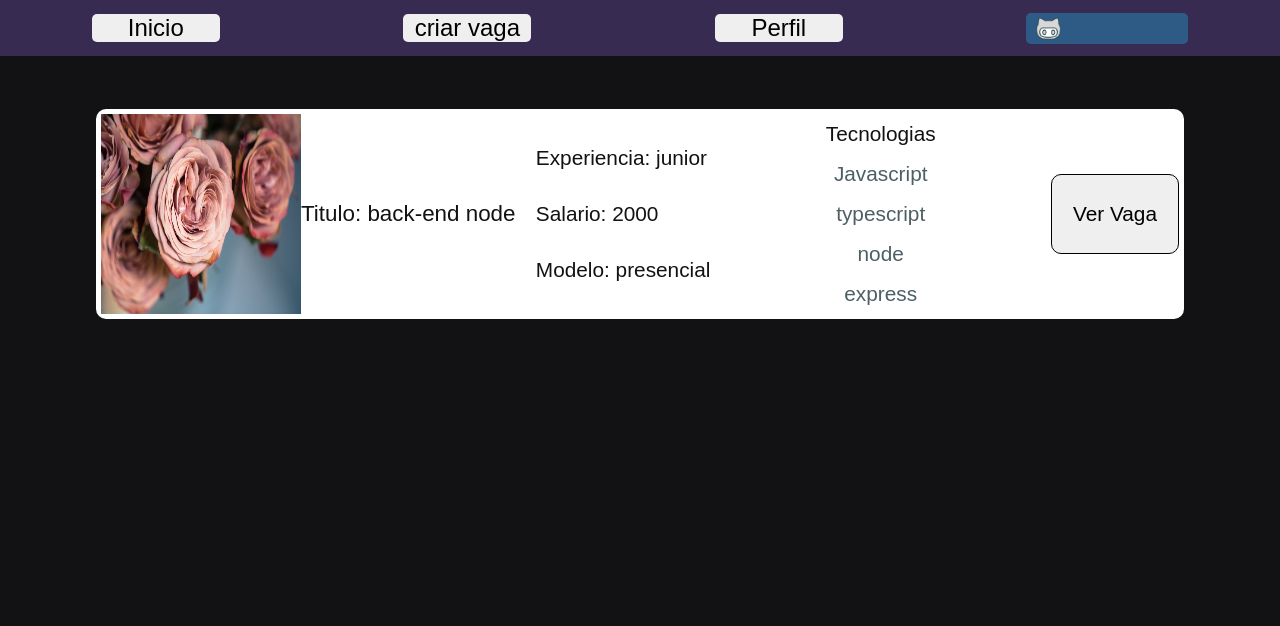
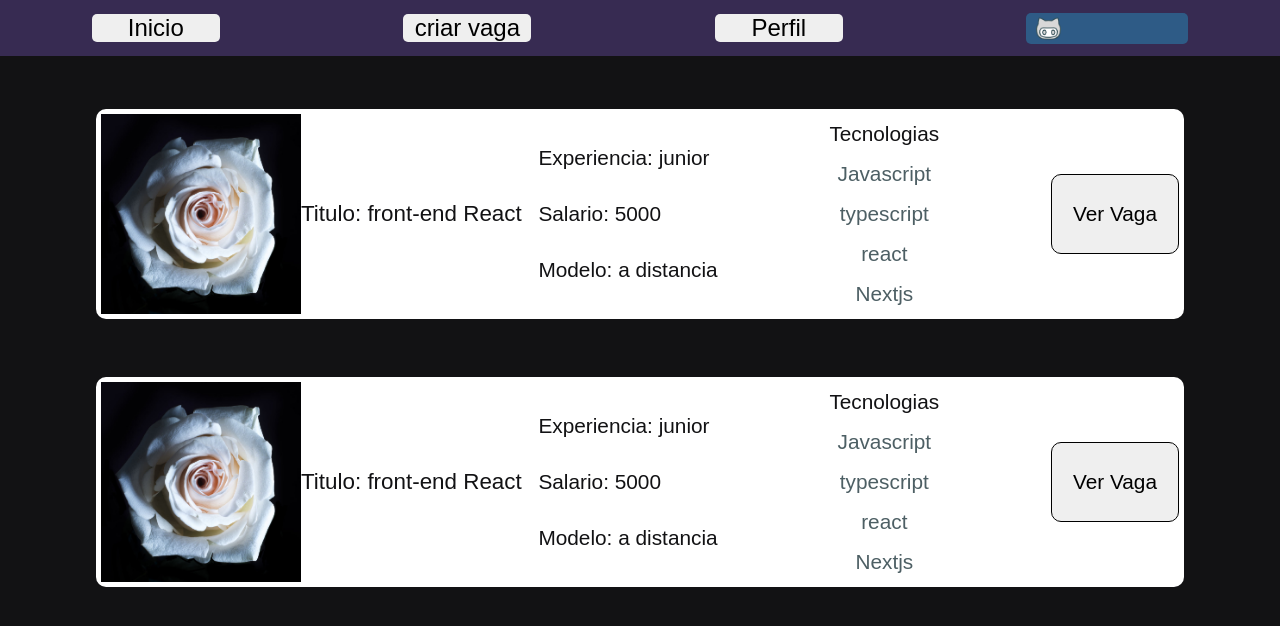
Before and after one commit to denner-august/JobNow, a Next.js app in the folder job-now/: page /perfil in a window 1280 px wide. Shown: the top 626 px of the page. Built offline with nearby package versions, Linux system fonts and the light colour scheme; no server answers.

Commit message:
Update perfil.tsx

```diff
--- a/job-now/pages/perfil.tsx
+++ b/job-now/pages/perfil.tsx
@@ -1,6 +1,8 @@
 import { useState } from "react";
 import { ExibiVaga } from "../components/homePage/components/exibiVaga";
 import { HeaderDefaul } from "../components/homePage/components/headerLogin";
+
+import Styles from "../styles/perfil.module.scss";
 
 import styles from "../styles/user.module.scss";
 
@@ -9,15 +11,35 @@
 
 export default function Perfil() {
   const [jobsUser, setJObsUser] = useState(() => {
-    return Jobs.vagas.filter((item) => item.id === 2);
+    return Jobs.vagas.filter((item) => item.id === 1);
   });
+
+  function MostraVagas() {
+    return jobsUser.map((items: jobProps) => {
+      return (
+        <ExibiVaga
+          key={Math.random()}
+          job={items}
+          buttonNameVaga="Deletar"
+          deletarVaga={true}
+        />
+      );
+    });
+  }
+
+  function SemVaga() {
+    return (
+      <div className={Styles.Container}>
+        <p>Você não criou nenhuma vaga</p>
+      </div>
+    );
+  }
 
   return (
     <div className={styles.Container}>
       <HeaderDefaul />
-      {jobsUser.map((items: jobProps) => {
-        return <ExibiVaga key={Math.random()} job={items} />;
-      })}
+
+      {jobsUser.length > 0 ? MostraVagas() : SemVaga()}
     </div>
   );
 }
```
